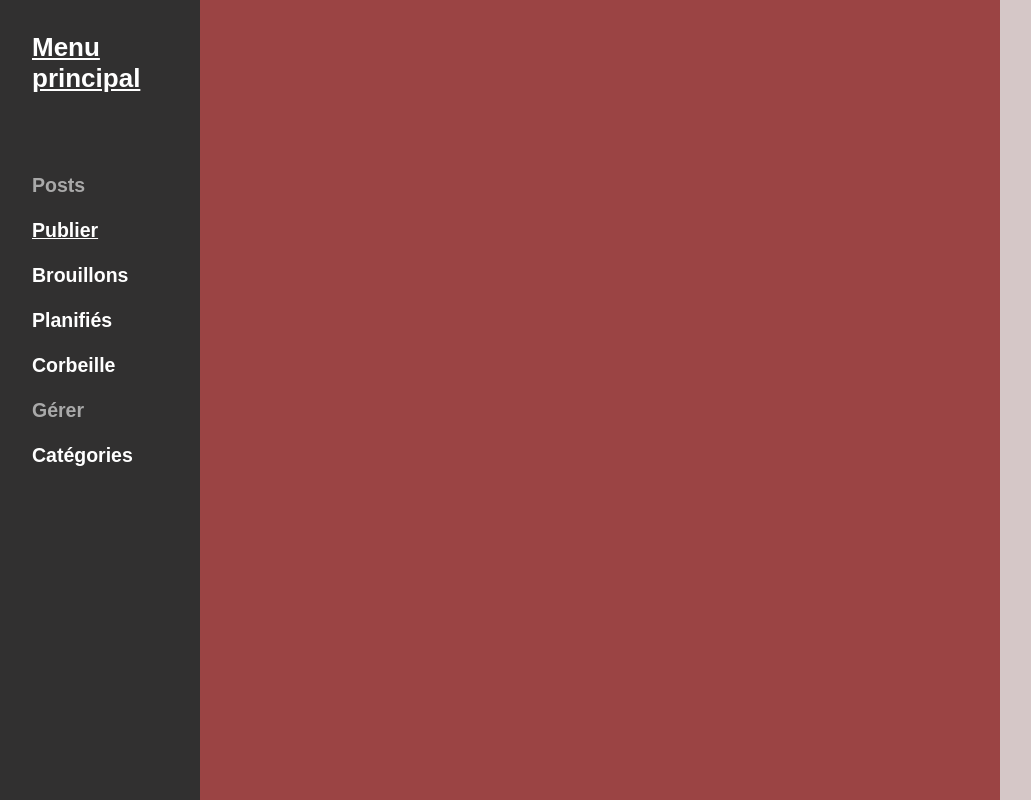
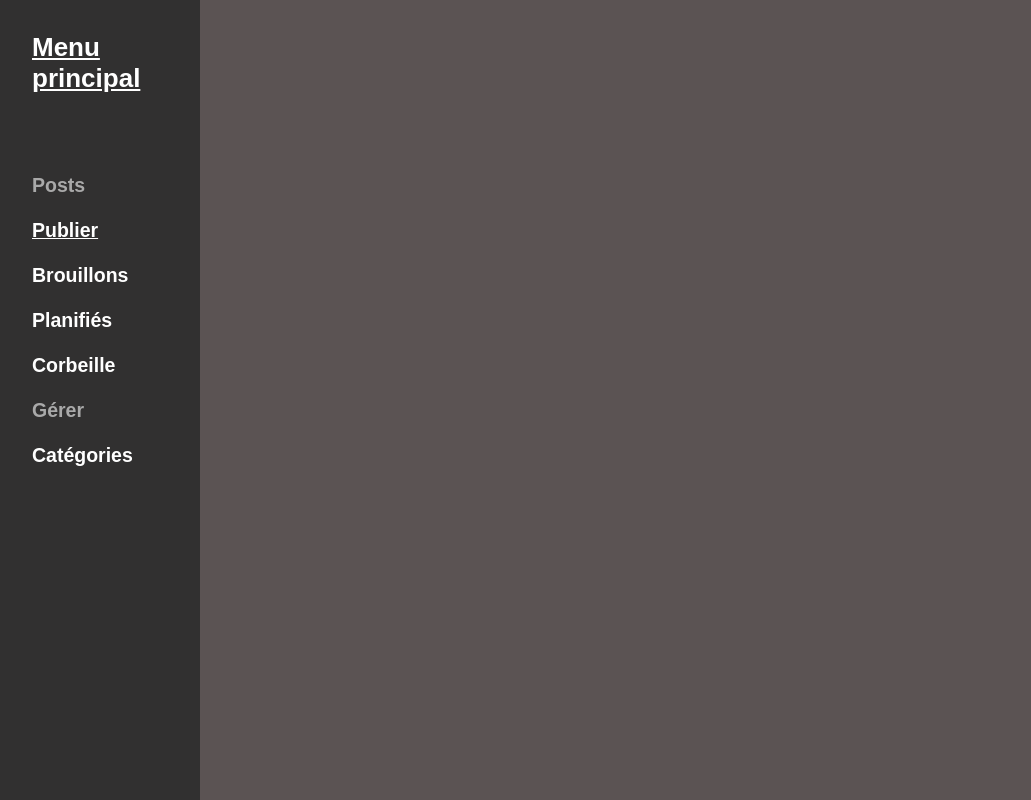
Before and after one commit to Angelique59212/page_admin_twig, a PHP site: template templates/home/home.html.twig in a window 1280 px wide. Shown: the whole page, without its empty margins (0-1031 px from the left). Run offline with PHP 8.4, Linux system fonts and the light colour scheme; the template is opened without the code that fills it, so the values that code supplies are empty; style sheets or scripts are compiled from the project's sources; some libraries are stand-ins or nearby versions.

Commit message:
==> change color page

```diff
--- a/assets/css/article.scss
+++ b/assets/css/article.scss
@@ -6,7 +6,7 @@
 
 body {
   width:100%;
-  background-color: #d5c7c7;
+  background-color: #5b5353;
   display: flex;
 
 }
--- a/assets/css/style.scss
+++ b/assets/css/style.scss
@@ -45,7 +45,7 @@ body {
     //flex-wrap: wrap;
     //justify-content: center;
     //flex-direction: column;
-    background-color: #9b4444;
+    background-color: #5b5353;
     width: 80rem;
 }
 
```
